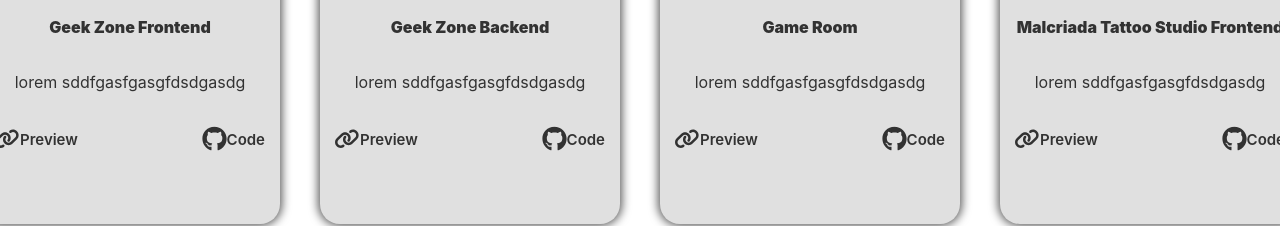
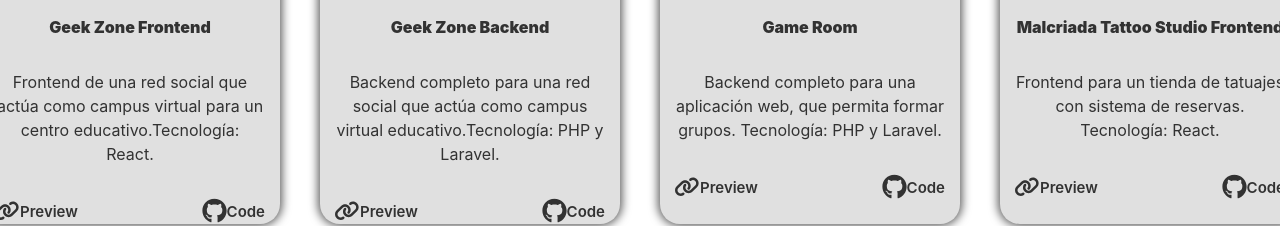
Before and after one commit to vincenzo2202/Portfolio_VincenzoDonnarumma, a React (Vite) app: page /portfolio in a window 1280 px wide. Shown: the part 288-514 px from the top of the page. Built offline with nearby package versions, Linux system fonts and the light colour scheme.

Commit message:
docs: added information to portfolio projects cards

```diff
--- a/src/pages/Portfolio/Portfolio.jsx
+++ b/src/pages/Portfolio/Portfolio.jsx
@@ -22,56 +22,56 @@ export const Portfolio = () => {
                 <PortfolioCard
                     cardImage={geekZone}
                     cardName='Geek Zone Frontend'
-                    cardInfo='lorem sddfgasfgasgfdsdgasdg'
+                    cardInfo='Frontend de una red social que actúa como campus virtual para un centro educativo.Tecnología: React.'
                     cardPreview='https://views.d6m2hk6zqt0er.amplifyapp.com/'
                     cardCode='https://github.com/vincenzo2202/geek-zone-GH-frontend'
                 />
                 <PortfolioCard
                     cardImage={diagramaGeekZone}
                     cardName='Geek Zone Backend'
-                    cardInfo='lorem sddfgasfgasgfdsdgasdg'
+                    cardInfo='Backend completo para una red social que actúa como campus virtual educativo.Tecnología: PHP y Laravel.'
                     cardPreview='#'
                     cardCode='https://github.com/vincenzo2202/geek-zone-GH-backend'
                 />
                 <PortfolioCard
                     cardImage={diagramaGameRoom}
                     cardName='Game Room'
-                    cardInfo='lorem sddfgasfgasgfdsdgasdg'
+                    cardInfo='Backend completo para una aplicación web, que permita formar grupos. Tecnología: PHP y Laravel. '
                     cardPreview='#'
                     cardCode='https://github.com/vincenzo2202/Project6-GameRoom'
                 />
                 <PortfolioCard
                     cardImage={malcriada}
                     cardName='Malcriada Tattoo Studio Frontend'
-                    cardInfo='lorem sddfgasfgasgfdsdgasdg'
+                    cardInfo='Frontend para un tienda de tatuajes con sistema de reservas. Tecnología: React. '
                     cardPreview='https://master.d9uttmtdayy6h.amplifyapp.com/'
                     cardCode='https://github.com/vincenzo2202/Tattoo-Studio-Frontend-'
                 />
                 <PortfolioCard
                     cardImage={diagramaMalcriada}
                     cardName='Malcriada Tattoo Studio Backend'
-                    cardInfo='lorem sddfgasfgasgfdsdgasdg'
+                    cardInfo='Backend para un tienda de tatuajes con sistema de reservas. Tecnología: Node.js, Express.js y TypeORM.'
                     cardPreview='#'
                     cardCode='https://github.com/vincenzo2202/Backend_tatto-studio_API_DB'
                 />
                 <PortfolioCard
                     cardImage={mastermind}
                     cardName='MasterMind'
-                    cardInfo='lorem sddfgasfgasgfdsdgasdg'
+                    cardInfo='Juego MasterMind es un juego de mesa de estrategia y lógica. Tecnología: JavaScript, HTML y CSS.'
                     cardPreview='https://master.d2qc8p5wt78wrx.amplifyapp.com/'
                     cardCode='https://github.com/vincenzo2202/MasterMind-GH-project2'
                 />
                 <PortfolioCard
                     cardImage={videoconsola}
                     cardName='PSP Videoconsola'
-                    cardInfo='lorem sddfgasfgasgfdsdgasdg'
+                    cardInfo='Representación de la mítica PlayStation PSP. Tecnología: JavaScript, HTML y CSS.'
                     cardPreview='https://master.d3tfp2is3y78wg.amplifyapp.com/'
                     cardCode='https://github.com/vincenzo2202/Proyecto2GHVideoconsola'
                 />
                 <PortfolioCard
                     cardImage={gardenButcher}
                     cardName='Garden Butcher'
-                    cardInfo='lorem sddfgasfgasgfdsdgasdg'
+                    cardInfo='Garden Butcher es una WEB para un restaurante Vegano. Tecnología: HTML y CSS.'
                     cardPreview='https://master.d3291ewaz7nqgw.amplifyapp.com/'
                     cardCode='https://github.com/vincenzo2202/Project1GeeksHubsGardenButcher'
                 />
```
